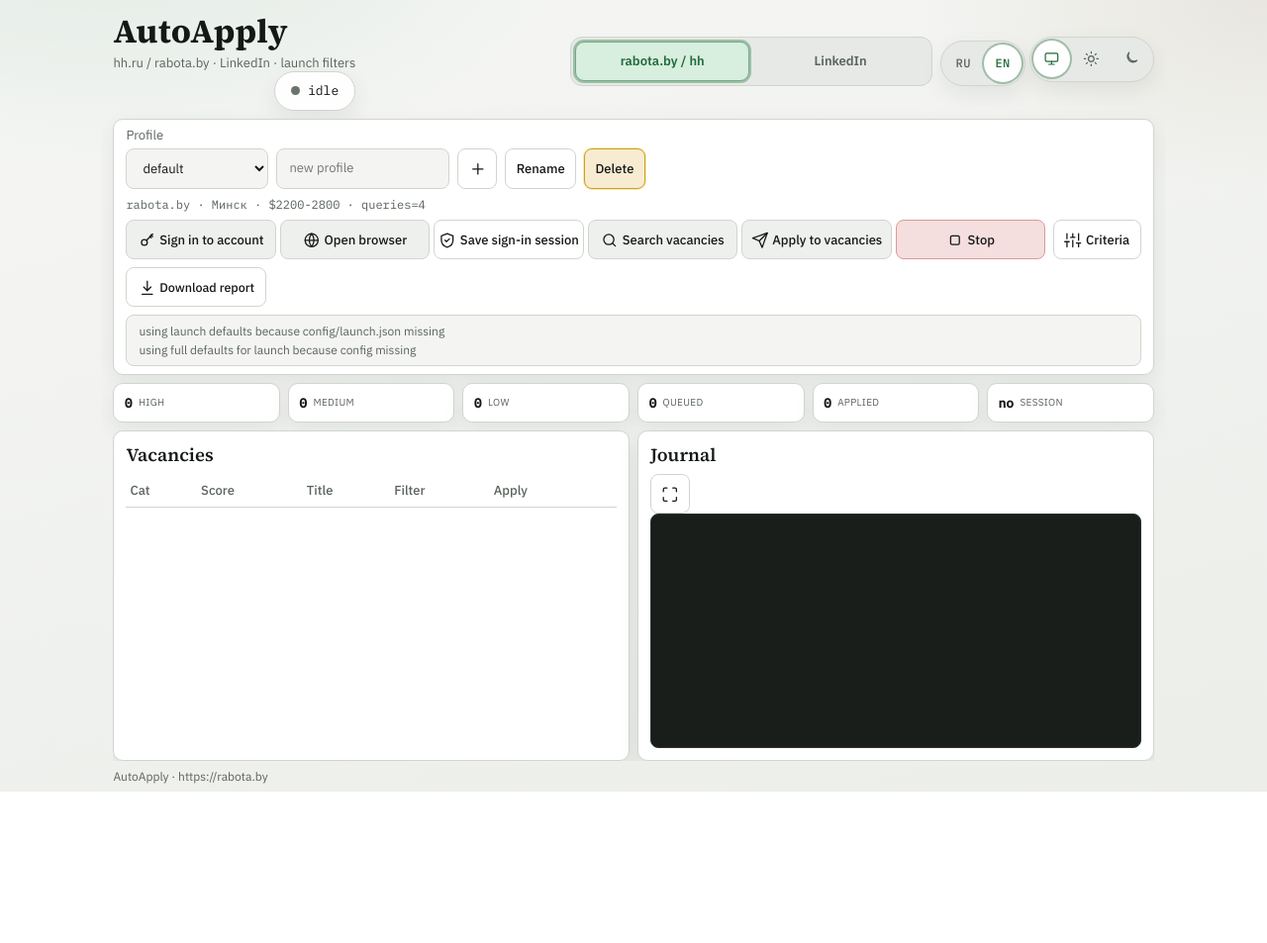
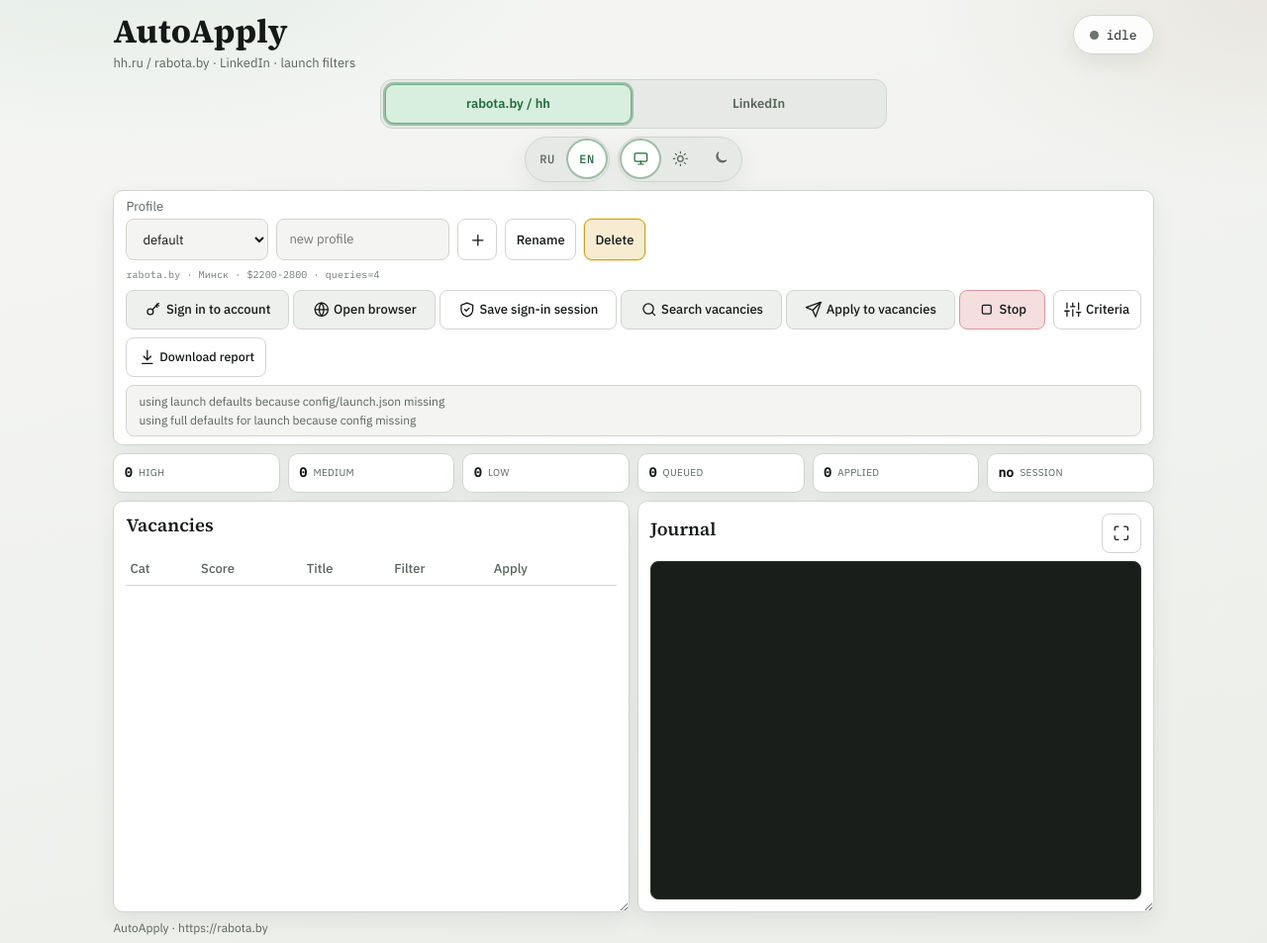
Before and after one commit to martim-x/AutoApply, a FastAPI app: page / in a window 1280 px wide. Shown: the whole page at 99% size. Before the commit the page ends 800 px from the top, so only its background shows below. Run offline with FastAPI, Linux system fonts and the light colour scheme; data comes from the database, SQL or seed files in the repository; data that the repository does not hold is empty.

Commit message:
Support fullscreen journal layout in CSS.
Co-authored-by: Cursor <cursoragent@cursor.com>

```diff
--- a/app/interfaces/web/static/style.css
+++ b/app/interfaces/web/static/style.css
@@ -134,10 +134,12 @@
 * { box-sizing: border-box; }
 html, body {
   margin: 0;
-  height: 100%;
-  height: 100dvh;
-  max-height: 100dvh;
-  overflow: hidden;
+  min-height: 100%;
+  min-height: 100dvh;
+  height: auto;
+  max-height: none;
+  overflow-x: hidden;
+  overflow-y: auto;
 }
 body {
   font-family: var(--font);
@@ -149,6 +151,9 @@ body {
     linear-gradient(165deg, var(--bg0), var(--bg1));
   -webkit-text-size-adjust: 100%;
   transition: background 0.25s ease, color 0.2s ease;
+}
+body.is-log-fs-open {
+  overflow: hidden;
 }
 
 .svg-sprite {
@@ -168,26 +173,37 @@ body {
 .shell {
   width: min(1400px, calc(100% - 2 * var(--shell-side)));
   max-width: 1400px;
-  height: 100%;
+  min-height: 100dvh;
+  height: auto;
   margin: 0 auto;
   padding: var(--space-3) var(--space-3) var(--space-2);
   display: flex;
   flex-direction: column;
   gap: var(--space-2);
-  min-height: 0;
-  overflow: hidden;
+  overflow: visible;
 }
 
 .top {
   flex: 0 0 auto;
   display: flex;
   flex-direction: column;
-  align-items: center;
+  align-items: stretch;
   gap: var(--space-2);
   margin-bottom: 0;
-  text-align: center;
+  text-align: left;
 }
-.brand-block { width: 100%; }
+.brand-row {
+  display: flex;
+  align-items: flex-start;
+  justify-content: space-between;
+  gap: var(--space-3);
+  width: 100%;
+}
+.brand-block {
+  flex: 1 1 auto;
+  min-width: 0;
+  text-align: left;
+}
 .brand {
   margin: 0;
   font-family: var(--display);
@@ -206,8 +222,27 @@ body {
   width: 100%;
   display: flex;
   flex-direction: column;
+  align-items: stretch;
+  gap: var(--space-2);
+}
+.tools-row {
+  display: flex;
   align-items: center;
+  justify-content: center;
   gap: var(--space-2);
+  width: 100%;
+}
+.tools-row-workspace .workspace-switch {
+  width: 100%;
+  max-width: 28rem;
+  justify-content: stretch;
+}
+.tools-row-workspace .workspace-btn {
+  flex: 1 1 0;
+  min-width: 0;
+}
+.tools-row-prefs {
+  flex-wrap: wrap;
 }
 
 .theme-switch,
@@ -359,24 +394,27 @@ html[data-workspace="hh"] [data-workspace-panel="linkedin"] {
 }
 
 .status-wrap {
-  width: 100%;
+  flex: 0 0 auto;
   display: flex;
-  justify-content: center;
+  justify-content: flex-end;
+  align-items: flex-start;
+  padding-top: 0.2rem;
 }
 .status-pill {
   display: inline-flex;
   align-items: center;
   justify-content: center;
   gap: var(--space-2);
-  min-height: var(--touch);
-  padding: 0.45rem var(--space-4);
+  min-height: 2.1rem;
+  padding: 0.35rem 0.9rem;
   border: 1px solid var(--line);
   border-radius: 999px;
   background: var(--status-pill-bg);
   font-family: var(--mono);
-  font-size: var(--font-ui);
+  font-size: var(--font-meta);
   text-transform: lowercase;
   box-shadow: var(--shadow);
+  white-space: nowrap;
 }
 .status-pill[data-status="searching"],
 .status-pill[data-status="applying"],
@@ -445,8 +483,11 @@ html[data-workspace="hh"] [data-workspace-panel="linkedin"] {
   overflow: hidden;
   text-overflow: ellipsis;
   font-family: var(--mono);
-  font-size: var(--font-meta);
+  font-size: var(--font-tiny);
+  line-height: 1.35;
+  letter-spacing: 0.01em;
   color: var(--muted);
+  opacity: 0.85;
 }
 .actions-row {
   display: flex;
@@ -500,7 +541,7 @@ select, input[type="text"] {
 .actions > button {
   flex: 1 1 auto;
   width: auto;
-  min-width: 0;
+  min-width: max-content;
   min-height: var(--touch);
   padding: 0.4rem 0.55rem;
   font-size: var(--font-action);
@@ -683,13 +724,13 @@ button:focus-visible {
 }
 
 .panels {
-  flex: 1 1 0;
+  flex: 0 0 auto;
   display: grid;
   grid-template-columns: 1fr;
-  grid-template-rows: minmax(0, 1fr) minmax(0, 1fr);
+  grid-template-rows: auto;
   gap: var(--space-2);
   min-height: 0;
-  overflow: hidden;
+  overflow: visible;
 }
 .panel {
   padding: var(--space-3);
@@ -698,6 +739,55 @@ button:focus-visible {
   display: flex;
   flex-direction: column;
   overflow: hidden;
+}
+.panel-resizable {
+  height: 48vh;
+  min-height: 14rem;
+  max-height: 85vh;
+  resize: vertical;
+  overflow: hidden;
+}
+.panel-head {
+  flex: 0 0 auto;
+  display: flex;
+  align-items: center;
+  justify-content: space-between;
+  gap: var(--space-2);
+  margin-bottom: var(--space-2);
+}
+.panel-head h2 {
+  margin: 0;
+}
+.log-expand-btn {
+  flex: 0 0 var(--touch);
+  width: var(--touch);
+  min-height: var(--touch);
+  color: var(--muted);
+}
+.log-expand-btn:hover {
+  color: var(--accent);
+}
+.panel-log.is-log-fullscreen {
+  position: fixed;
+  inset: 0;
+  z-index: 60;
+  width: 100% !important;
+  height: 100dvh !important;
+  max-height: none !important;
+  min-height: 0 !important;
+  margin: 0;
+  border-radius: 0;
+  resize: none;
+  padding: calc(var(--space-3) + env(safe-area-inset-top, 0))
+    calc(var(--space-3) + env(safe-area-inset-right, 0))
+    calc(var(--space-3) + env(safe-area-inset-bottom, 0))
+    calc(var(--space-3) + env(safe-area-inset-left, 0));
+  background: var(--panel);
+  box-shadow: none;
+}
+.panel-log.is-log-fullscreen .log {
+  flex: 1 1 auto;
+  min-height: 0;
 }
 .empty-state {
   flex: 1 1 auto;
@@ -1054,11 +1144,8 @@ a:hover { text-decoration: underline; }
 
 /* ≥640px — slightly wider controls */
 @media (min-width: 640px) {
-  .actions {
-    flex-wrap: nowrap;
-  }
   .actions > button {
-    flex: 1 1 0;
+    flex: 1 1 auto;
   }
   .stats { grid-template-columns: repeat(6, minmax(0, 1fr)); }
   #liStatsGrid.stats { grid-template-columns: repeat(5, minmax(0, 1fr)); }
@@ -1082,36 +1169,35 @@ a:hover { text-decoration: underline; }
     max-height: min(80vh, 640px);
   }
   .launch-panel { width: min(640px, 100%); }
+  .panel-resizable {
+    height: 42vh;
+    min-height: 16rem;
+  }
 }
 
 /* ≥860px — desktop two-column + table */
 @media (min-width: 860px) {
-  .top {
-    flex-direction: row;
-    justify-content: space-between;
-    align-items: center;
-    text-align: left;
-  }
-  .top-tools {
-    width: auto;
-    flex-direction: row;
-    align-items: center;
-    justify-content: flex-end;
+  .tools-row-workspace .workspace-switch {
+    max-width: 32rem;
   }
   .workspace-btn {
-    min-width: 11rem;
+    min-width: 0;
     padding: 0.5rem 1.6rem;
   }
-  .status-wrap {
-    width: auto;
-    justify-content: flex-end;
-  }
-  .actions-row {
-    flex-wrap: nowrap;
+  .status-pill {
+    min-height: var(--touch);
+    padding: 0.45rem var(--space-4);
+    font-size: var(--font-ui);
   }
   .panels {
     grid-template-columns: 1fr 1fr;
-    grid-template-rows: minmax(0, 1fr);
+    grid-template-rows: auto;
+    align-items: stretch;
+  }
+  .panel-resizable {
+    height: min(52vh, 36rem);
+    min-height: 18rem;
+    max-height: 80vh;
   }
   .desktop-only {
     display: block;
@@ -1129,7 +1215,10 @@ a:hover { text-decoration: underline; }
 
 @media (max-width: 379px) {
   .stats { grid-template-columns: repeat(2, minmax(0, 1fr)); }
-  .actions > button { flex: 1 1 calc(50% - var(--space-1)); }
+  .actions > button {
+    flex: 1 1 calc(50% - var(--space-1));
+    min-width: min(100%, max-content);
+  }
 }
 
 /* ── Admin (.env editor) ─────────────────────────────────── */
```
